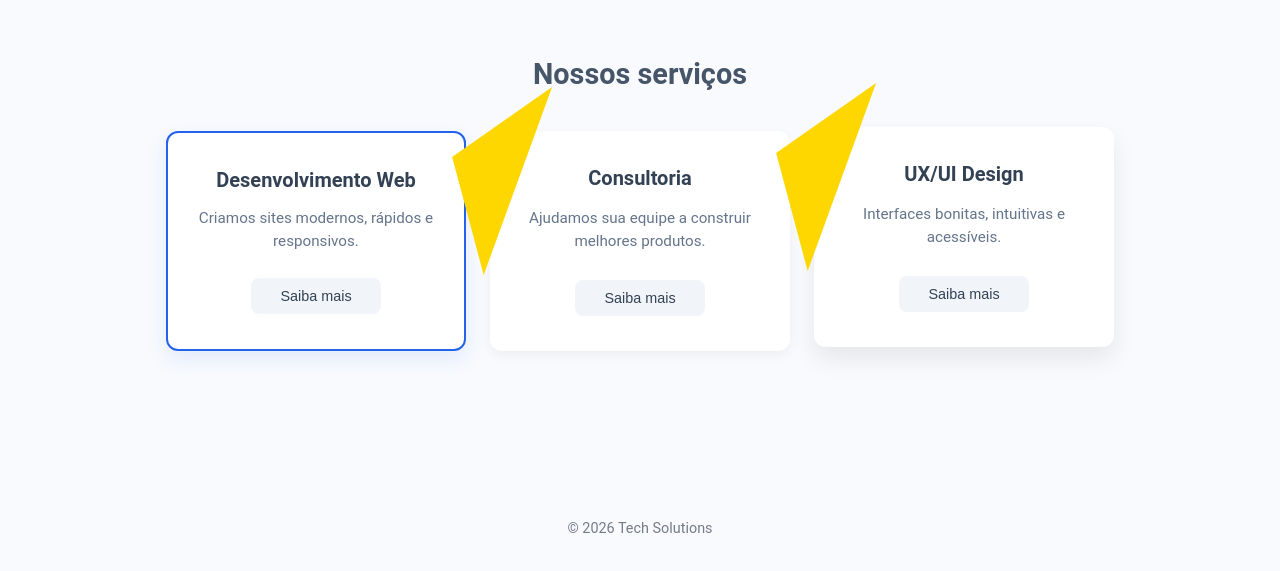
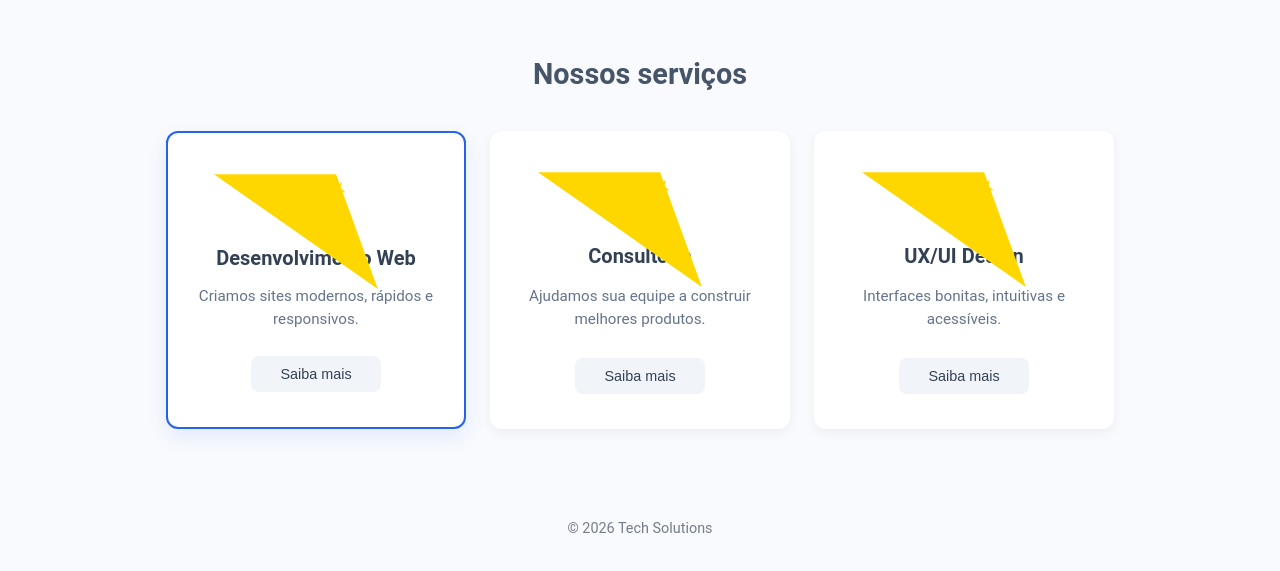
Before and after one commit to contatosilvalet-web/CSS_semana3_exerc03, a plain HTML site: page index.html in a window 1280 px wide. Shown: the part 203-774 px from the top of the page. Drawn offline with Linux system fonts and the light colour scheme.

Commit message:
Update style.css

```diff
--- a/style.css
+++ b/style.css
@@ -114,17 +114,14 @@ body {
 .design h3::before {
     content: "★";
     color: #FFD700;
-    font-size: 24px;
-    position: absolute;
-    top: 3px;
-    left: -105px;
+    position: relative;
+    display: block;
     width: 0px;
     height: 0px;
     border-right: 100px solid transparent;
     border-bottom: 70px solid #FFD700;
     border-left: 100px solid transparent;
-    transform: rotate(-70deg);
-    content: '';
+    transform: rotate(35deg);
 
 }
 
```
